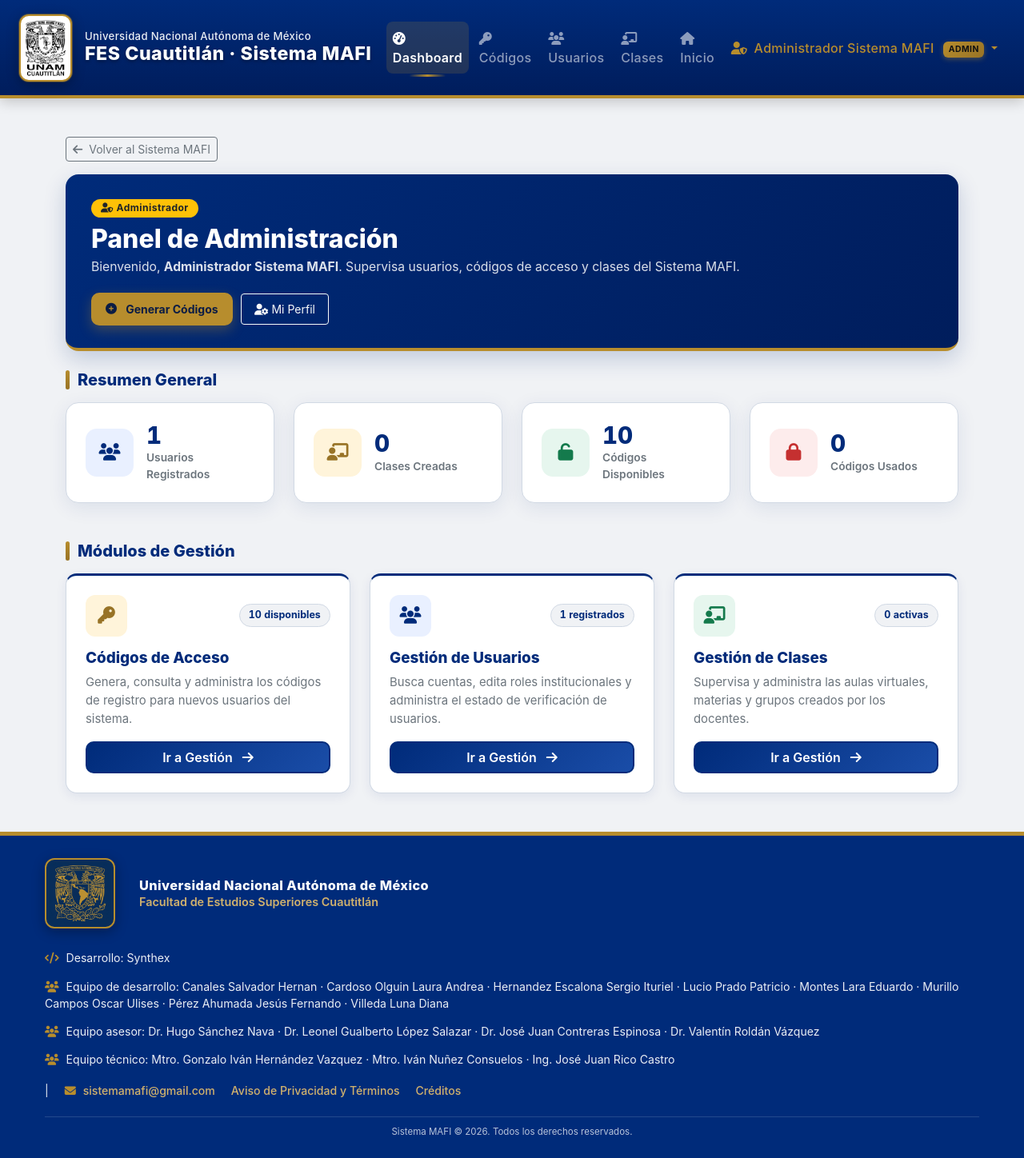
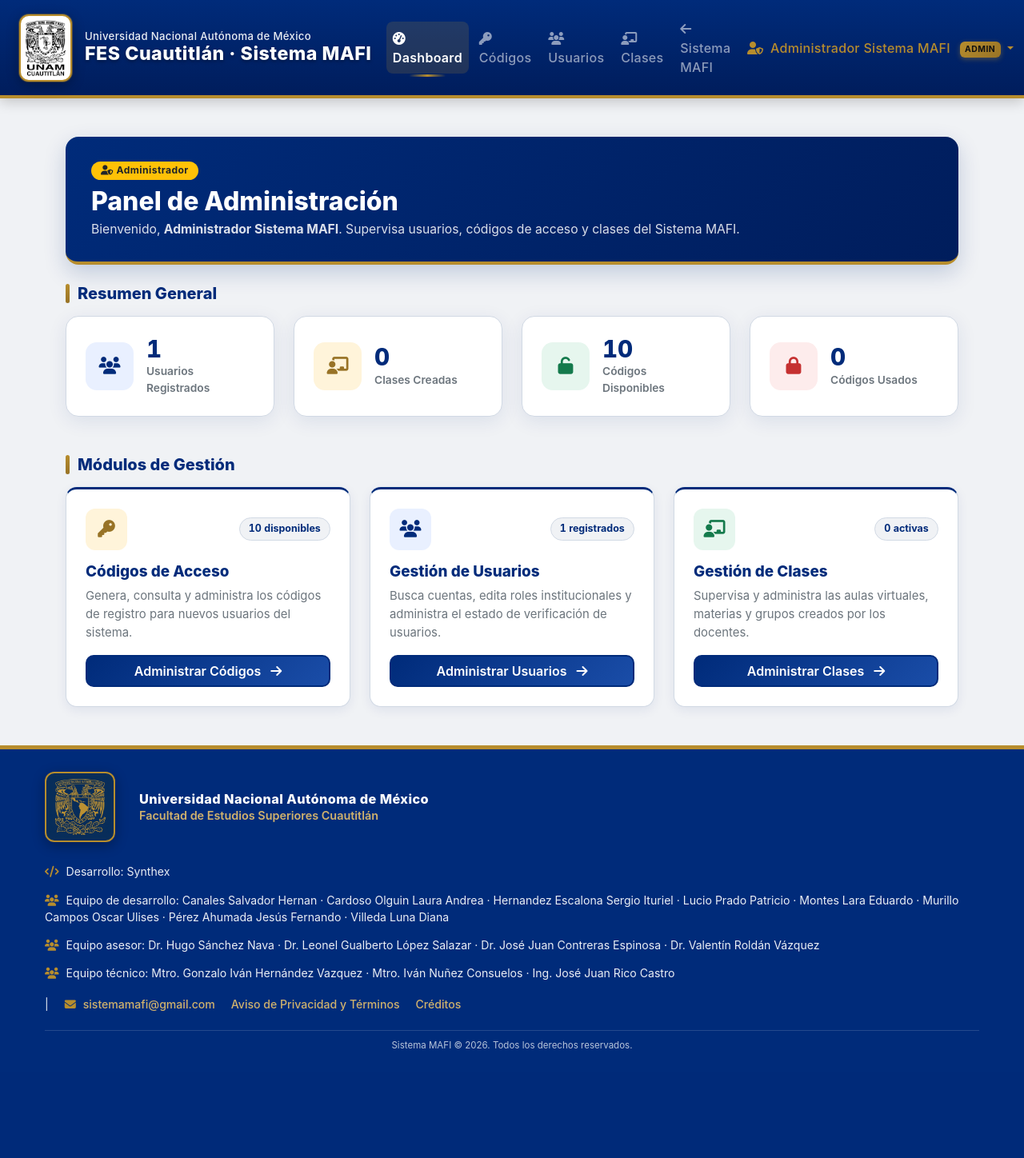
Before and after one commit to CreamSavage/MAFI, a PHP site: page /admin/dashboard.php in a window 1280 px wide. Shown: the whole page at 80% size. After the commit the page ends 1311 px from the top, so only its background shows below. Run offline with PHP 8.4, Linux system fonts and the light colour scheme; a user stored in the database is signed in; data comes from the database, SQL or seed files in the repository; data that the repository does not hold is empty.

Commit message:
refactor: Unificacion de botones y eliminacion de enlaces redundantes en admin, navbar y calculadoras

```diff
--- a/admin/admin_header.php
+++ b/admin/admin_header.php
@@ -61,8 +61,8 @@ $appearance = function_exists('mafi_get_user_appearance') ? mafi_get_user_appear
                         </a>
                     </li>
                     <li class="nav-item">
-                        <a class="nav-link" href="<?php echo e(app_path('temas.php')); ?>" title="Ir al sistema principal">
-                            <i class="fas fa-home me-1"></i>Inicio
+                        <a class="nav-link" href="<?php echo e(app_path('temas.php')); ?>" title="Volver al sistema principal MAFI">
+                            <i class="fas fa-arrow-left me-1"></i>Sistema MAFI
                         </a>
                     </li>
 
--- a/admin/dashboard.php
+++ b/admin/dashboard.php
@@ -42,12 +42,6 @@ require_once __DIR__ . '/admin_header.php';
 ?>
 <section class="admin-dashboard-section py-4 py-lg-5">
     <div class="container">
-        <div class="mb-3">
-            <a href="<?php echo e(app_path('temas.php')); ?>" class="btn btn-outline-secondary btn-sm">
-                <i class="fas fa-arrow-left me-2"></i>Volver al Sistema MAFI
-            </a>
-        </div>
-
         <div class="admin-hero-card mb-4">
             <div class="admin-hero-info">
                 <span class="badge <?php echo e($claseDash); ?> admin-role-pill mb-2">
@@ -57,14 +51,6 @@ require_once __DIR__ . '/admin_header.php';
                 <p class="admin-hero-subtitle mb-0">
                     Bienvenido, <strong><?php echo e($_SESSION['nombre_completo'] ?? 'Administrador'); ?></strong>. Supervisa usuarios, códigos de acceso y clases del Sistema MAFI.
                 </p>
-            </div>
-            <div class="admin-hero-actions">
-                <a href="gestion_accesos.php" class="btn btn-gold btn-sm px-3 py-2">
-                    <i class="fas fa-plus-circle me-1"></i>Generar Códigos
-                </a>
-                <a href="<?php echo e(app_path('Perfil/mi_perfil.php')); ?>" class="btn btn-outline-light btn-sm px-3 py-2">
-                    <i class="fas fa-user-cog me-1"></i>Mi Perfil
-                </a>
             </div>
         </div>
 
@@ -149,7 +135,7 @@ require_once __DIR__ . '/admin_header.php';
                         <h3 class="admin-action-title">Códigos de Acceso</h3>
                         <p class="admin-action-desc flex-grow-1">Genera, consulta y administra los códigos de registro para nuevos usuarios del sistema.</p>
                         <a href="gestion_accesos.php" class="btn btn-unam-primary w-100 mt-3">
-                            Ir a Gestión <i class="fas fa-arrow-right ms-2"></i>
+                            Administrar Códigos <i class="fas fa-arrow-right ms-2"></i>
                         </a>
                     </div>
                 </div>
@@ -167,7 +153,7 @@ require_once __DIR__ . '/admin_header.php';
                         <h3 class="admin-action-title">Gestión de Usuarios</h3>
                         <p class="admin-action-desc flex-grow-1">Busca cuentas, edita roles institucionales y administra el estado de verificación de usuarios.</p>
                         <a href="gestion_usuarios2.php" class="btn btn-unam-primary w-100 mt-3">
-                            Ir a Gestión <i class="fas fa-arrow-right ms-2"></i>
+                            Administrar Usuarios <i class="fas fa-arrow-right ms-2"></i>
                         </a>
                     </div>
                 </div>
@@ -185,7 +171,7 @@ require_once __DIR__ . '/admin_header.php';
                         <h3 class="admin-action-title">Gestión de Clases</h3>
                         <p class="admin-action-desc flex-grow-1">Supervisa y administra las aulas virtuales, materias y grupos creados por los docentes.</p>
                         <a href="gestion_clases.php" class="btn btn-unam-primary w-100 mt-3">
-                            Ir a Gestión <i class="fas fa-arrow-right ms-2"></i>
+                            Administrar Clases <i class="fas fa-arrow-right ms-2"></i>
                         </a>
                     </div>
                 </div>
--- a/assets/css/mafi.css
+++ b/assets/css/mafi.css
@@ -3255,6 +3255,10 @@ select:focus-visible {
     transition: opacity 0.22s ease, transform 0.22s ease, visibility 0.22s ease, background 0.2s ease;
 }
 
+.mafi-scroll-top-btn.has-bottom-action {
+    bottom: 76px;
+}
+
 .mafi-scroll-top-btn.is-visible {
     opacity: 1;
     visibility: visible;
--- a/assets/js/mafi-ui.js
+++ b/assets/js/mafi-ui.js
@@ -177,7 +177,7 @@ document.addEventListener('DOMContentLoaded', () => {
         const scrollTopBtn = document.createElement('button');
         scrollTopBtn.type = 'button';
         scrollTopBtn.id = 'mafi-scroll-top';
-        scrollTopBtn.className = 'mafi-scroll-top-btn';
+        scrollTopBtn.className = 'mafi-scroll-top-btn' + (document.querySelector('.back-to-top') ? ' has-bottom-action' : '');
         scrollTopBtn.setAttribute('aria-label', 'Volver al inicio de la página');
         scrollTopBtn.title = 'Volver arriba';
         scrollTopBtn.innerHTML = '<i class="fas fa-arrow-up"></i>';
--- a/header.php
+++ b/header.php
@@ -110,8 +110,6 @@ if ($iniciales === '') $iniciales = 'U';
                             <li><a class="dropdown-item" href="<?php echo e(app_path('Menus/amortizacion_con_ra.php')); ?>"><i class="fas fa-hand-holding-dollar me-2 text-warning"></i>Amortización (Renta Anticipada)</a></li>
                             <li><a class="dropdown-item" href="<?php echo e(app_path('Menus/fondo_rv.php')); ?>"><i class="fas fa-piggy-bank me-2 text-warning"></i>Fondo de Ahorro (Renta Vencida)</a></li>
                             <li><a class="dropdown-item" href="<?php echo e(app_path('Menus/fondo_ra.php')); ?>"><i class="fas fa-piggy-bank me-2 text-warning"></i>Fondo de Ahorro (Renta Anticipada)</a></li>
-                            <li><hr class="dropdown-divider"></li>
-                            <li><a class="dropdown-item fw-bold text-primary" href="<?php echo e(app_path('temas.php')); ?>"><i class="fas fa-arrow-right me-2"></i>Ver panel completo</a></li>
                         </ul>
                     </li>
                     <li class="nav-item">
@@ -180,10 +178,6 @@ if ($iniciales === '') $iniciales = 'U';
                             </li>
                             <li><a class="dropdown-item" href="<?php echo e(app_path('Perfil/mi_perfil.php')); ?>"><i class="fas fa-user"></i> Mi Perfil</a></li>
                             <li><a class="dropdown-item" href="<?php echo e(app_path('Perfil/configuracion.php')); ?>"><i class="fas fa-cog"></i> Configuración</a></li>
-                            <?php if ($rolActual === 'administrador'): ?>
-                            <li><hr class="dropdown-divider"></li>
-                            <li><a class="dropdown-item text-primary" href="<?php echo e(app_path('admin/dashboard.php')); ?>"><i class="fas fa-tachometer-alt"></i> Panel Admin</a></li>
-                            <?php endif; ?>
                             <li><hr class="dropdown-divider"></li>
                             <li><a class="dropdown-item" href="<?php echo e(app_path('Login/logout.php')); ?>"><i class="fas fa-sign-out-alt"></i> Cerrar Sesión</a></li>
                         </ul>
--- a/includes/layout.php
+++ b/includes/layout.php
@@ -7,7 +7,7 @@
 require_once __DIR__ . '/bootstrap.php';
 
 if (!defined('MAFI_ASSET_VERSION')) {
-    define('MAFI_ASSET_VERSION', '20261117e');
+    define('MAFI_ASSET_VERSION', '20261117f');
 }
 
 if (!function_exists('mafi_get_user_appearance')) {
```
Also changed, not shown: assets/js/calc-core.js (+26 -2 lines).
